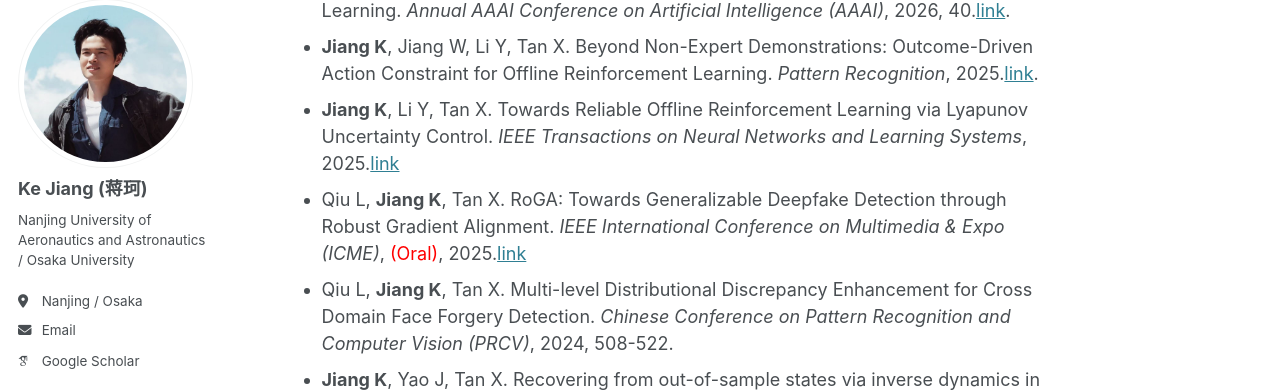
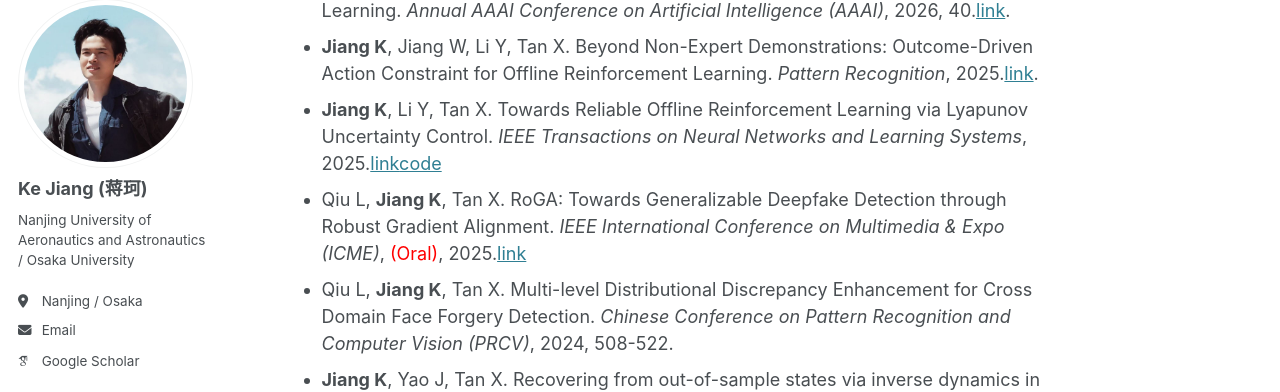
Before and after one commit to Jack10843/Jack10843.github.io, a Jekyll site: the page built from _pages/about.md, in a window 1280 px wide and 900 px high, scrolled down 1142 px. Shown: the part 107-499 px from the top of the window. Built offline with Jekyll 4.4.1, drawn with Linux system fonts in a browser that asks for light colours; some web fonts are replaced.

Commit message:
Add code link to publication on Lyapunov Uncertainty Control
Added a code link to the publication on Lyapunov Uncertainty Control.

```diff
--- a/_pages/about.md
+++ b/_pages/about.md
@@ -32,7 +32,7 @@ Publications (†:Equal Contribution)
 ======
  - **†Jiang K**, †Jiang W, Tan X. Variational OOD State Correction for Offline Reinforcement Learning. *Annual AAAI Conference on Artificial Intelligence (AAAI)*, 2026, 40.[link](https://arxiv.org/abs/2505.00503).
  - **Jiang K**, Jiang W, Li Y, Tan X. Beyond Non-Expert Demonstrations: Outcome-Driven Action Constraint for Offline Reinforcement Learning. *Pattern Recognition*, 2025.[link](https://arxiv.org/abs/2504.01719).
- - **Jiang K**, Li Y, Tan X. Towards Reliable Offline Reinforcement Learning via Lyapunov Uncertainty Control. *IEEE Transactions on Neural Networks and Learning Systems*, 2025.[link](https://doi.org/10.1109/TNNLS.2025.3616159)
+ - **Jiang K**, Li Y, Tan X. Towards Reliable Offline Reinforcement Learning via Lyapunov Uncertainty Control. *IEEE Transactions on Neural Networks and Learning Systems*, 2025.[link](https://doi.org/10.1109/TNNLS.2025.3616159)[code](https://github.com/Jack10843/LUC-master/)
  - Qiu L, **Jiang K**, Tan X. RoGA: Towards Generalizable Deepfake Detection through Robust Gradient Alignment. *IEEE International Conference on Multimedia & Expo (ICME)*, <span style="color:red">(Oral)</span>, 2025.[link](https://arxiv.org/abs/2505.20653)
  - Qiu L, **Jiang K**, Tan X. Multi-level Distributional Discrepancy Enhancement for Cross Domain Face Forgery Detection. *Chinese Conference on Pattern Recognition and Computer Vision (PRCV)*, 2024, 508-522.
  - **Jiang K**, Yao J, Tan X. Recovering from out-of-sample states via inverse dynamics in offline reinforcement learning. *Advances in Neural Information Processing Systems (NeurIPS)*, 2023, 36.[link](https://proceedings.neurips.cc/paper_files/paper/2023/file/7a0f7e9d9b42b26e5bfc9ba4c6e5287c-Paper-Conference.pdf)
```
